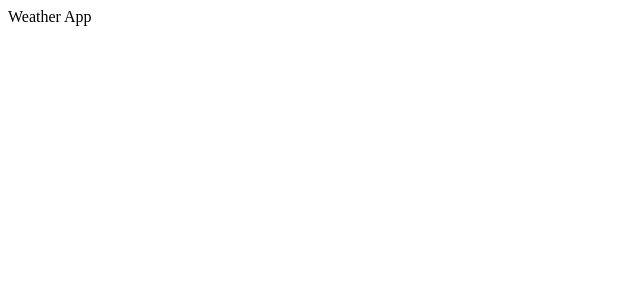
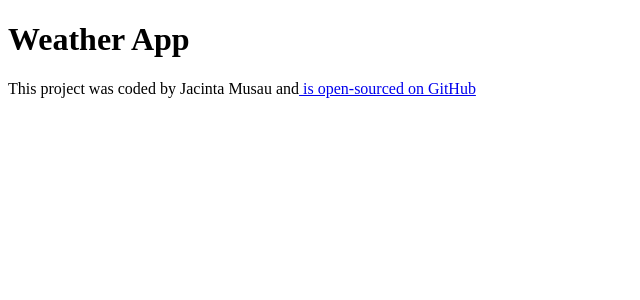
Before and after one commit to jessjat/react-wk5, a React (Create React App) app: page / in a window 1280 px wide. Shown: the top 300 px of the page, without its empty margins (0-640 px from the left). Built offline with nearby package versions, Linux system fonts and the light colour scheme.

Commit message:
Added GitHub URL

```diff
--- a/src/App.js
+++ b/src/App.js
@@ -2,6 +2,12 @@
 
 export default function App() {
   return (
-    <div className="App">Weather App</div>
+    <div className="App">
+      <h1>Weather App</h1>
+    <footer>
+      This project was coded by Jacinta Musau and
+    <a href="https://github.com/jessjat/react-wk5"target="_blank">  is open-sourced on GitHub</a>
+    </footer>
+    </div>
   );
 }
```
